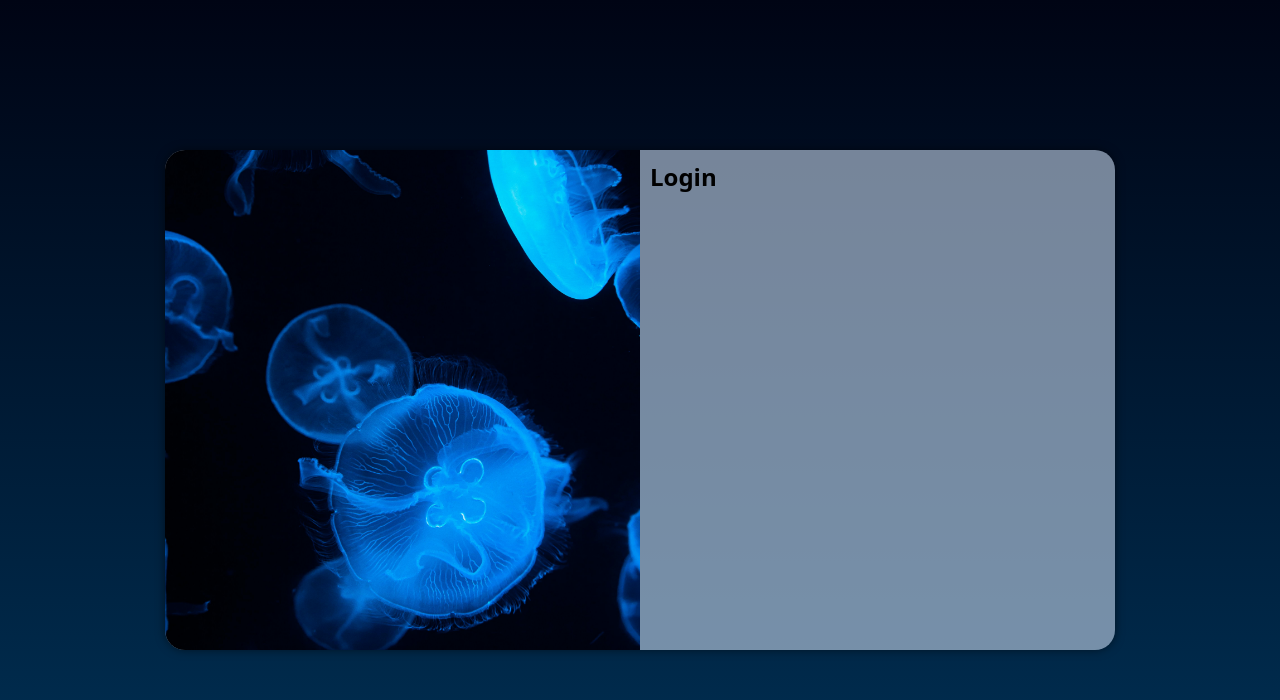
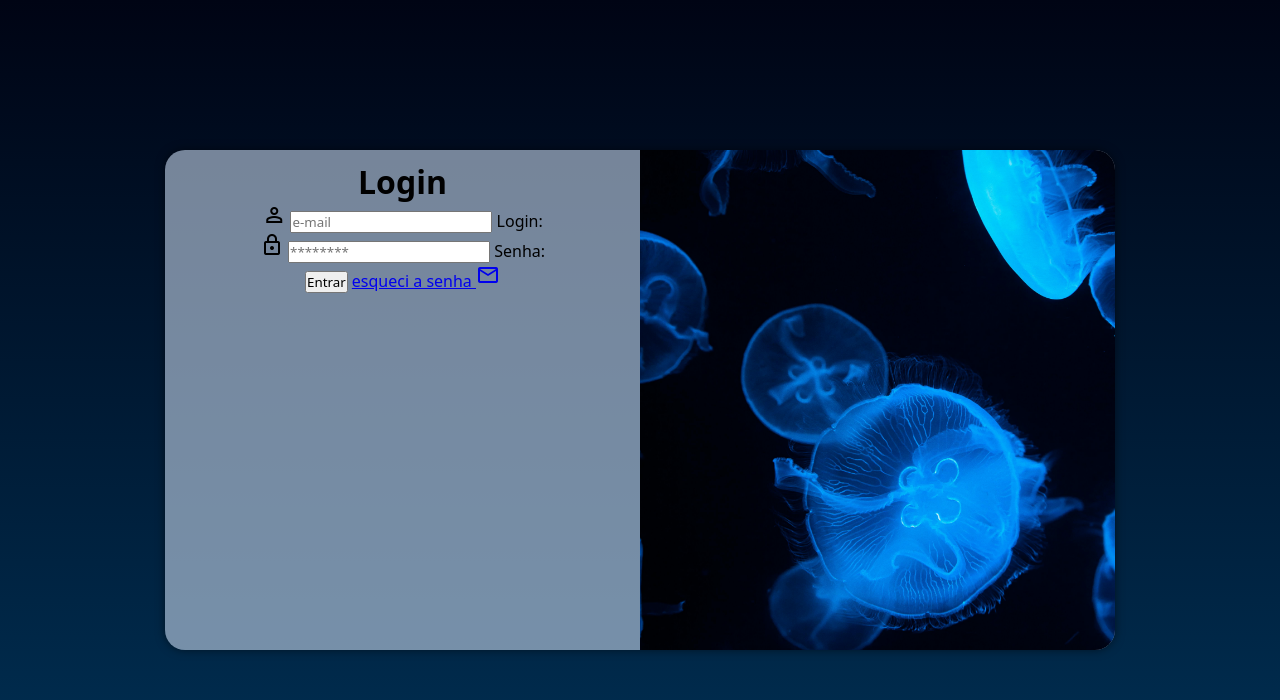
Before and after one commit to stelsol/projeto-login, a plain HTML site: page index.html in a window 1280 px wide. Drawn offline with nearby package versions, Linux system fonts and the light colour scheme.

Commit message:
Adicionei os formularios

```diff
--- a/estilos/media-query.css
+++ b/estilos/media-query.css
@@ -38,12 +38,15 @@ telas grandes: de 1200px para cima;
         width: 950px;
     }
     section.login > div.imagem{
-        float:left;
+        float:right;
         width: 50%;
         height: 100%;
     }
     section.login > div.formulario{
-        float: right;
+        float:left;
         width: 50%;
     }
+    div.formulario > h2{
+        font-size: 2em;
+    }
 }
--- a/estilos/style.css
+++ b/estilos/style.css
@@ -47,3 +47,7 @@ section.login > div.formulario{
     display: block;
     padding: 10px;
 }
+div.formulario{
+    text-align: center;
+    margin-bottom: 10px;
+}
--- a/index.html
+++ b/index.html
@@ -4,6 +4,7 @@
     <meta charset="UTF-8">
     <meta name="viewport" content="width=device-width, initial-scale=1.0">
     <title>login</title>
+    <link href="https://fonts.googleapis.com/css2?family=Material+Symbols+Outlined" rel="stylesheet" />
     <link rel="stylesheet" href="estilos/style.css">
     <link rel="stylesheet" href="estilos/media-query.css">
 </head>
@@ -15,7 +16,21 @@
             </div>
             <div class="formulario">
                 <h2>Login</h2>
-               <form action="login.php" method="post">
+               <form action="login.php" method="post" autocomplete=" on">
+                    <div class="campo">
+                        <span class="material-symbols-outlined">person</span>
+                        <input type="email" name="email" id="iemail" placeholder="e-mail" autocomplete="email" required maxlength="30">
+                        <label for="iemail"> Login: </label>
+                    </div>
+                    <div class="campo">
+                        <span class="material-symbols-outlined">
+                            lock
+                            </span>
+                        <input type="password" name="senha" id="isenha" placeholder="********" autocomplete="current-password" required minlength="6" maxlength="15">
+                        <label for="isenha">Senha: </label>
+                    </div>
+                    <input type="submit" value="Entrar">
+                    <a href="entrar.html">esqueci a senha  <span class="material-symbols-outlined">mail</span></a>
                </form>
             </div>
         </section>
```
